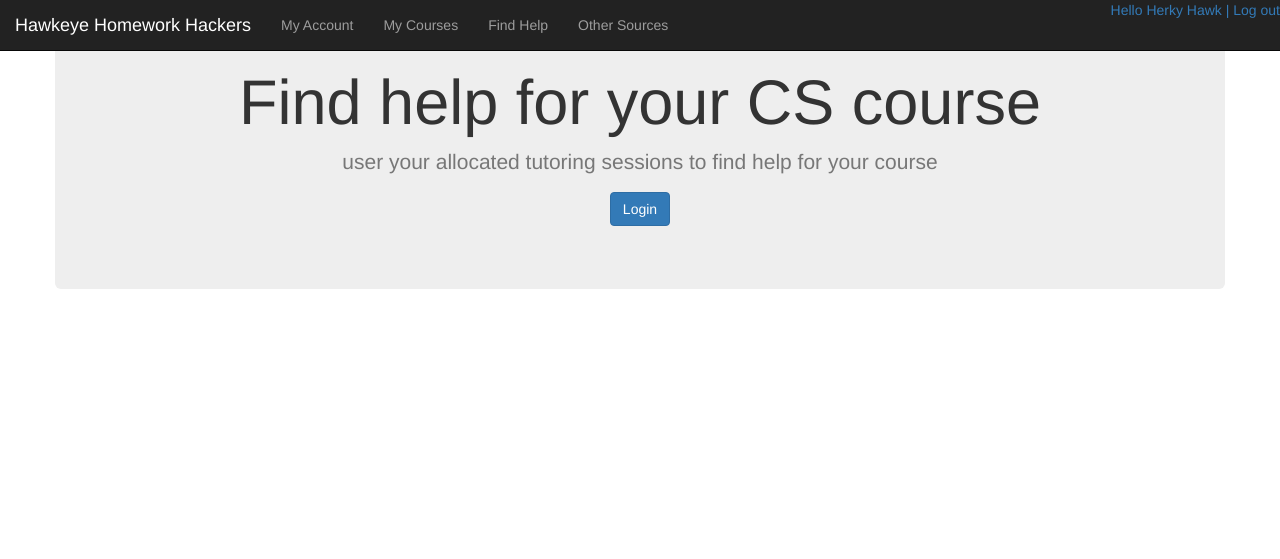
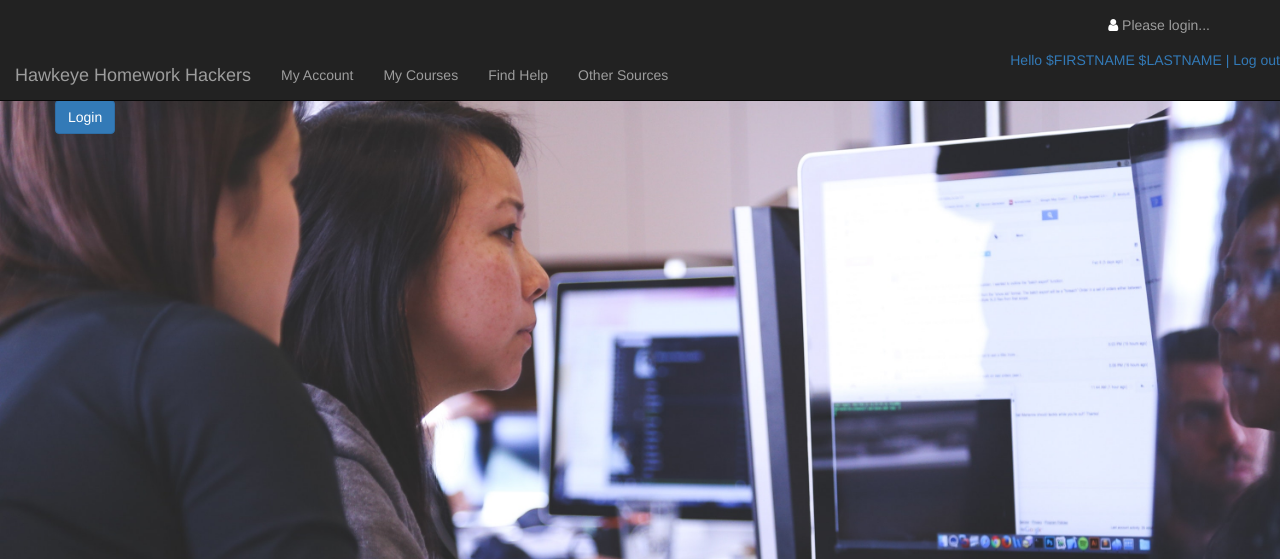
Before and after one commit to gitzlaffc4/tutorCS, a PHP site: page / in a window 1280 px wide. Shown: the top 559 px of the page. Run offline with PHP 8.4, Linux system fonts and the light colour scheme; some libraries are stand-ins or nearby versions.

Commit message:
playing around...

```diff
--- a/index.html
+++ b/index.html
@@ -49,6 +49,28 @@
 
 			<!-- This is the menu bar -->
 			<nav class="navbar navbar-inverse navbar-fixed-top">
+
+    		<div class="container" style="padding-bottom: 0">
+					<div class="navbar-header">
+						<button type="button" class="navbar-toggle" data-toggle="collapse" data-target="#shared-navbar-collapse">
+							<span class="sr-only">Toggle navigation</span>
+							<span class="icon-bar"></span>
+							<span class="icon-bar"></span>
+							<span class="icon-bar"></span>
+						</button>
+						<a class="navbar-brand" href="http://www.uiowa.edu" tabindex="1" title="The University of Iowa Homepage">
+							<i style="font-size: 1.4em; color: white;" class="fa ui-glyph-icon-domewordsingle text-branded"></i>
+						</a>
+					</div>
+					<div class="collapse navbar-collapse" id="shared-navbar-collapse">
+						<ul class="nav navbar-nav navbar-right">
+							<li>
+								<a href=#><i class="fa fa-user fa-inverse"></i> Please login...</a>
+							</li>
+						</ul>
+					</div>
+				</div>
+
 				<div class="container-fluid">
 					<!-- Brand and toggle get grouped for better mobile display -->
 						<div class="navbar-header">
@@ -82,7 +104,7 @@
 
 						<!-- log in / log out -->
 							<ul class="navbar-nav">
-								<a href="#">Hello Herky Hawk     |     </a>
+								<a href="#">Hello $FIRSTNAME $LASTNAME |     </a>
 							  <!-- menu item for logging in, active if menuHighlight is equal to 3. Will need to change when we get to that stage-->
 							  <!--will need to add in when we get further-->
 								<!--<li class="nav-item" ng-class="{'active' : (menuHighlight == 3)}" ng-show="!isloggedin">-->
@@ -99,15 +121,11 @@
 
 			<div class="row">
 				<div id="intro">
-					<section class="jumbotron text-center">
-						<div class="container">
-							<h1 class="jumbotron-heading">Find help for your CS course</h1>
-							<p class="lead text-muted">user your allocated tutoring sessions to find help for your course</p>
+					<h1>Find help for your CS course</h1>
+							<p>user your allocated tutoring sessions to find help for your course</p>
 							<p>
 								<a href="#" class="btn btn-primary my-2">Login</a>
 							</p>
-						</div>
-					</section>
 				</div>
 			</div>
 		</div>
--- a/styles/stylefile.css
+++ b/styles/stylefile.css
@@ -1,2 +1,13 @@
-@charset "UTF-8";
-/* CSS Document */
+{
+	margin: 0px;
+	padding: 15px;
+	}
+body{
+	background-image: url(../images/stock/tutoring.jpg);
+	background-position: center center;
+	background-repeat: no-repeat;
+	background-attachment: fixed;
+	background-size: cover;
+	background-color: darkblue;
+
+	}
```
